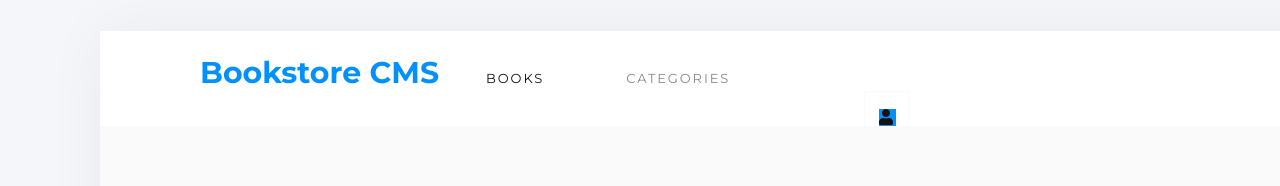
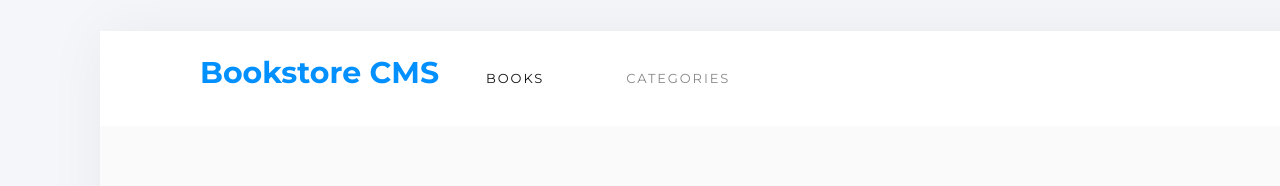
Before and after one commit to fabgrel10/bookstore-react-redux, a React (Vite) app: page / in a window 1280 px wide. Shown: the part 118-304 px from the top of the page. Built offline with nearby package versions, Linux system fonts and the light colour scheme; no server answers; a web font is replaced by a local one.

Commit message:
🚨 style: User icon in navbar

```diff
--- a/src/pages/Navbar.jsx
+++ b/src/pages/Navbar.jsx
@@ -11,8 +11,11 @@ const Navbar = () => {
       <Link to="/categories">
         <span className="navbar__categories Text-Style-3">CATEGORIES</span>
       </Link>
-      <div className="navbar__user-oval">
-        <i className="fa fa-user navbar__user-icon" aria-hidden="true"></i>
+      <div className="navbar__user-container">
+        <i
+          className="fa fa-user navbar__user-icon fa-2x"
+          aria-hidden="true"
+        ></i>
       </div>
     </div>
   );
--- a/src/style/main.scss
+++ b/src/style/main.scss
@@ -53,6 +53,7 @@ body {
   height: 5.938rem;
   margin: 0 0 2.375rem;
   padding: 1.438rem 6.188rem 1.688rem 6.25rem;
+  position: relative;
   width: 87.5rem;
 }
 
@@ -87,18 +88,17 @@ body {
   width: 6.563rem;
 }
 
-.navbar__user-oval {
+.navbar__user-container {
   border: solid 1px $white;
-  height: 2.813rem;
-  margin: 0 0 0 41.5rem;
-  padding: 0.875rem;
-  width: 2.813rem;
+  bottom: 25px;
+  display: flex;
+  height: 2rem;
+  position: absolute;
+  right: 6.25rem;
 }
 
 .navbar__user-icon {
-  background-color: #0290ff;
-  height: 1.063rem;
-  width: 1.063rem;
+  color: #0290ff;
 }
 
 // Book Component
```
